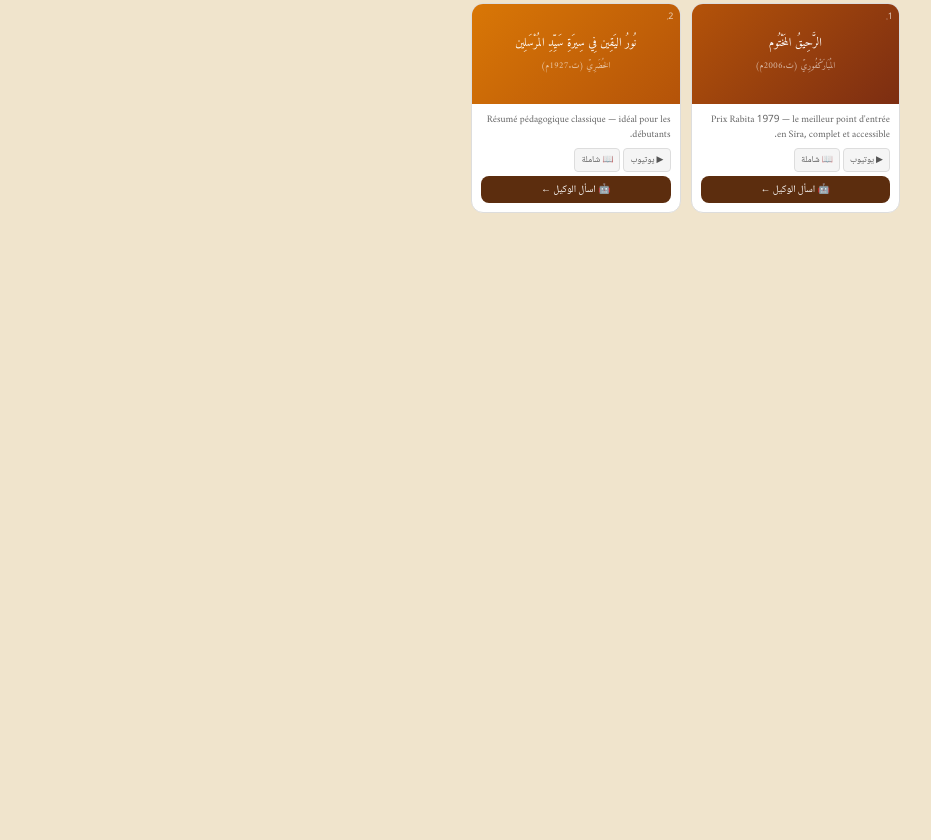
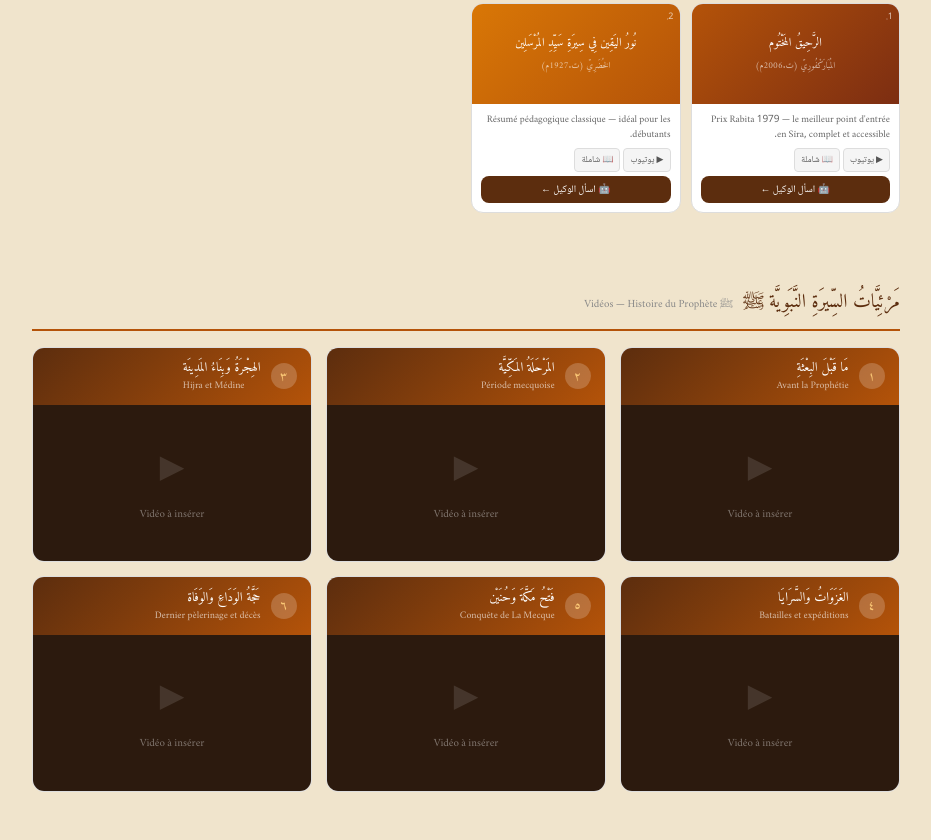
Before and after one commit to abdelbouter69-dotcom/bibliotheque-islamique, a plain HTML site: page bibliotheque_sira.html in a window 1280 px wide. Shown: the part 609-1449 px from the top of the page, without its empty margins (174-1105 px from the left). Before the commit the page ends 894 px from the top, so only its background shows below. Drawn offline with Linux system fonts and the light colour scheme.

Commit message:
sira: ajout section mra'iyyat (6 emplacements video YouTube)

```diff
--- a/bibliotheque_sira.html
+++ b/bibliotheque_sira.html
@@ -76,6 +76,21 @@ body{font-family:'Noto Naskh Arabic','Amiri',serif;background:#F0E4CC;color:#2C1
 .chat-send:disabled{opacity:.35;}
 .welcome{text-align:center;padding:2rem 1rem;color:#888;font-size:13px;line-height:2;}
 .err-msg{background:#fff3cd;border-radius:8px;padding:8px 12px;font-size:11px;color:#856404;direction:ltr;text-align:center;margin:4px 0;}
+/* ── Section Vidéos ── */
+.videos-section{max-width:900px;margin:0 auto;padding:0 1rem 3rem;}
+.vs-header{display:flex;align-items:baseline;gap:10px;margin-bottom:1rem;padding-bottom:.6rem;border-bottom:2px solid #B45309;}
+.vs-title-ar{font-family:'Amiri',serif;font-size:1.2rem;color:#5C2D0E;}
+.vs-title-fr{font-size:11px;color:#888;direction:ltr;}
+.videos-grid{display:grid;grid-template-columns:repeat(auto-fill,minmax(260px,1fr));gap:14px;}
+.video-card{background:#fff;border-radius:12px;border:1px solid #ddd;overflow:hidden;}
+.vc-label{display:flex;align-items:center;gap:10px;padding:.65rem .9rem;background:linear-gradient(135deg,#5C2D0E,#B45309);}
+.vc-num{width:26px;height:26px;border-radius:50%;background:rgba(255,255,255,0.2);color:#FAC775;font-family:'Amiri',serif;font-size:13px;display:flex;align-items:center;justify-content:center;flex-shrink:0;}
+.vc-ar{font-family:'Amiri',serif;font-size:13px;color:#fff;line-height:1.5;}
+.vc-fr{font-size:10px;color:rgba(255,255,255,0.65);direction:ltr;}
+.vc-embed{position:relative;width:100%;padding-top:56.25%;}
+.vc-embed iframe{position:absolute;inset:0;width:100%;height:100%;border:none;}
+.vc-placeholder{position:absolute;inset:0;background:#2C1A0E;display:flex;flex-direction:column;align-items:center;justify-content:center;gap:8px;color:rgba(255,255,255,0.4);font-size:11px;direction:ltr;}
+.vc-placeholder-icon{font-size:2rem;opacity:.3;}
 </style>
 </head>
 <body>
@@ -93,6 +108,95 @@ body{font-family:'Noto Naskh Arabic','Amiri',serif;background:#F0E4CC;color:#2C1
 </div>
 <nav class="agents-nav"><div class="agents-tabs" id="agentTabs"></div></nav>
 <div class="content" id="mainContent"></div>
+
+<!-- ══════════════════════════════════════
+     SECTION VIDÉOS — السيرة النبوية
+     Pour chaque emplacement : remplacer le div.vc-placeholder
+     par : <iframe src="https://www.youtube.com/embed/VIDEO_ID"
+             allowfullscreen></iframe>
+     ══════════════════════════════════════ -->
+<div class="videos-section">
+  <div class="vs-header">
+    <span class="vs-title-ar">مَرْئِيَّاتُ السِّيرَةِ النَّبَوِيَّة ﷺ</span>
+    <span class="vs-title-fr">Vidéos — Histoire du Prophète ﷺ</span>
+  </div>
+  <div class="videos-grid">
+
+    <!-- ① مَا قَبْلَ البِعْثَةِ -->
+    <div class="video-card">
+      <div class="vc-label">
+        <div class="vc-num">١</div>
+        <div><div class="vc-ar">مَا قَبْلَ البِعْثَةِ</div><div class="vc-fr">Avant la Prophétie</div></div>
+      </div>
+      <div class="vc-embed">
+        <!-- LIEN YOUTUBE À INSÉRER -->
+        <div class="vc-placeholder"><div class="vc-placeholder-icon">▶</div>Vidéo à insérer</div>
+      </div>
+    </div>
+
+    <!-- ② المَرْحَلَةُ المَكِّيَّة -->
+    <div class="video-card">
+      <div class="vc-label">
+        <div class="vc-num">٢</div>
+        <div><div class="vc-ar">المَرْحَلَةُ المَكِّيَّة</div><div class="vc-fr">Période mecquoise</div></div>
+      </div>
+      <div class="vc-embed">
+        <!-- LIEN YOUTUBE À INSÉRER -->
+        <div class="vc-placeholder"><div class="vc-placeholder-icon">▶</div>Vidéo à insérer</div>
+      </div>
+    </div>
+
+    <!-- ③ الهِجْرَةُ وَبِنَاءُ المَدِينَة -->
+    <div class="video-card">
+      <div class="vc-label">
+        <div class="vc-num">٣</div>
+        <div><div class="vc-ar">الهِجْرَةُ وَبِنَاءُ المَدِينَة</div><div class="vc-fr">Hijra et Médine</div></div>
+      </div>
+      <div class="vc-embed">
+        <!-- LIEN YOUTUBE À INSÉRER -->
+        <div class="vc-placeholder"><div class="vc-placeholder-icon">▶</div>Vidéo à insérer</div>
+      </div>
+    </div>
+
+    <!-- ④ الغَزَوَاتُ وَالسَّرَايَا -->
+    <div class="video-card">
+      <div class="vc-label">
+        <div class="vc-num">٤</div>
+        <div><div class="vc-ar">الغَزَوَاتُ وَالسَّرَايَا</div><div class="vc-fr">Batailles et expéditions</div></div>
+      </div>
+      <div class="vc-embed">
+        <!-- LIEN YOUTUBE À INSÉRER -->
+        <div class="vc-placeholder"><div class="vc-placeholder-icon">▶</div>Vidéo à insérer</div>
+      </div>
+    </div>
+
+    <!-- ⑤ فَتْحُ مَكَّةَ وَحُنَيْن -->
+    <div class="video-card">
+      <div class="vc-label">
+        <div class="vc-num">٥</div>
+        <div><div class="vc-ar">فَتْحُ مَكَّةَ وَحُنَيْن</div><div class="vc-fr">Conquête de La Mecque</div></div>
+      </div>
+      <div class="vc-embed">
+        <!-- LIEN YOUTUBE À INSÉRER -->
+        <div class="vc-placeholder"><div class="vc-placeholder-icon">▶</div>Vidéo à insérer</div>
+      </div>
+    </div>
+
+    <!-- ⑥ حَجَّةُ الوَدَاعِ وَالوَفَاة -->
+    <div class="video-card">
+      <div class="vc-label">
+        <div class="vc-num">٦</div>
+        <div><div class="vc-ar">حَجَّةُ الوَدَاعِ وَالوَفَاة</div><div class="vc-fr">Dernier pèlerinage et décès</div></div>
+      </div>
+      <div class="vc-embed">
+        <!-- LIEN YOUTUBE À INSÉRER -->
+        <div class="vc-placeholder"><div class="vc-placeholder-icon">▶</div>Vidéo à insérer</div>
+      </div>
+    </div>
+
+  </div>
+</div>
+
 <div class="modal-wrap" id="modalWrap">
   <div class="modal">
     <div class="modal-head">
```
